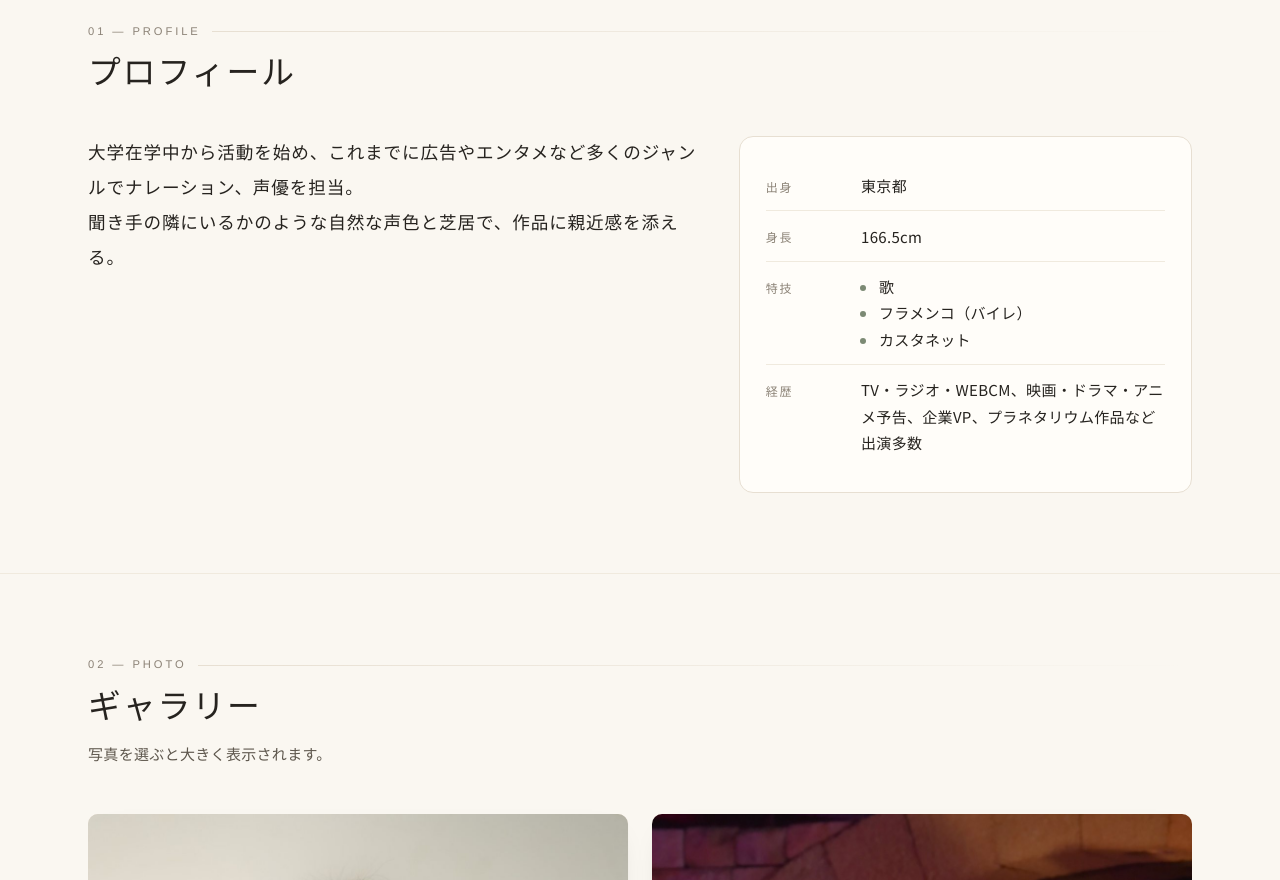
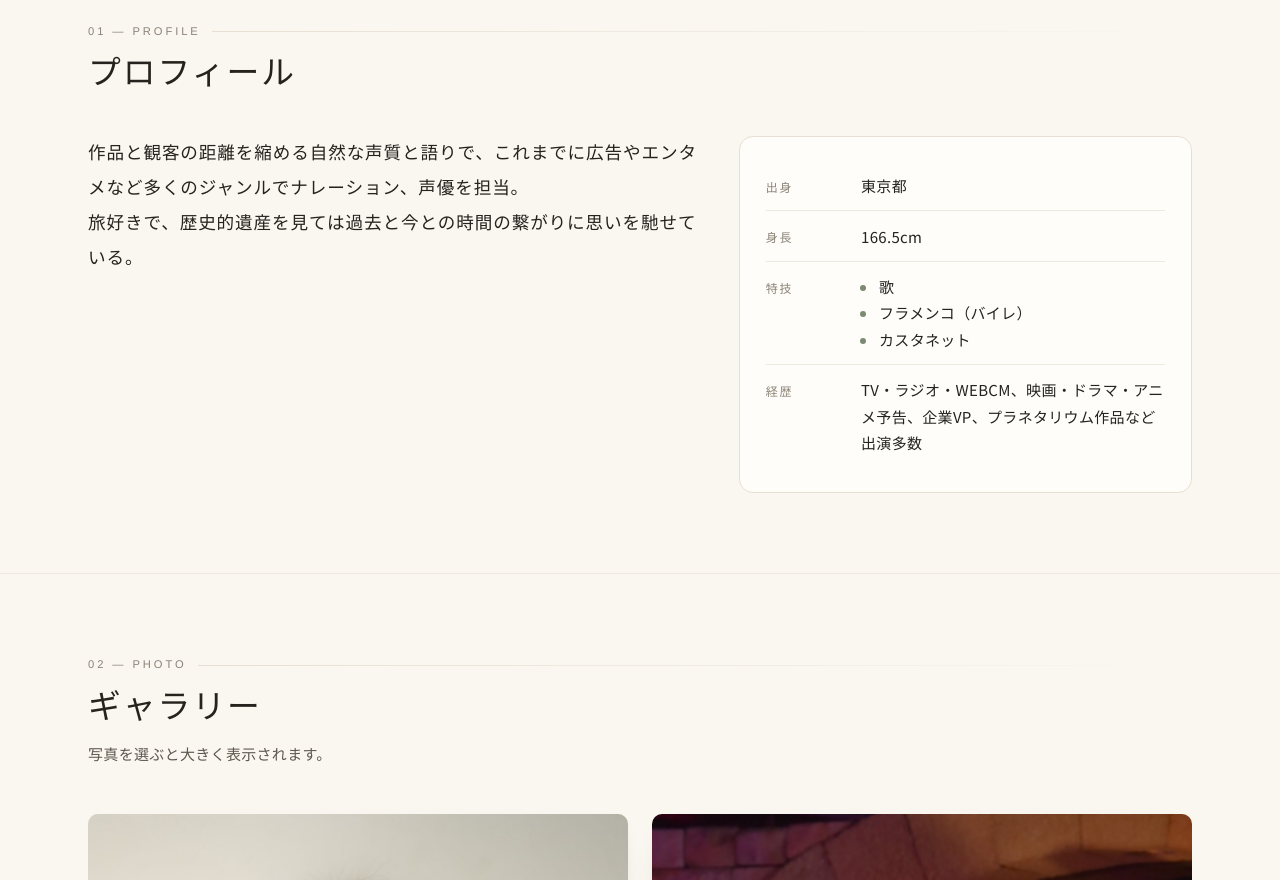
Before and after one commit to tagai-hitomi/tagai-hitomi.github.io, a plain HTML site: page index.html in a window 1280 px wide. Shown: the part 900-1780 px from the top of the page. Drawn offline with Linux system fonts and the light colour scheme.

Commit message:
プロフィール: 本人指定の文面に更新（自然な声質と語り・旅と歴史）

```diff
--- a/index.html
+++ b/index.html
@@ -1414,8 +1414,8 @@ a.work:hover{
       <div class="profile">
         <div class="profile-body">
           <!-- 編集ポイント: 自己紹介文。段落を増やすときは <p> を追加（すべて同じ明朝体で表示されます） -->
-          <p class="profile-lead">大学在学中から活動を始め、これまでに広告やエンタメなど多くのジャンルでナレーション、声優を担当。</p>
-          <p class="profile-lead">聞き手の隣にいるかのような自然な声色と芝居で、作品に親近感を添える。</p>
+          <p class="profile-lead">作品と観客の距離を縮める自然な声質と語りで、これまでに広告やエンタメなど多くのジャンルでナレーション、声優を担当。</p>
+          <p class="profile-lead">旅好きで、歴史的遺産を見ては過去と今との時間の繋がりに思いを馳せている。</p>
         </div>
 
         <!-- 編集ポイント: プロフィールの箇条書き（出身・身長など） -->
```
